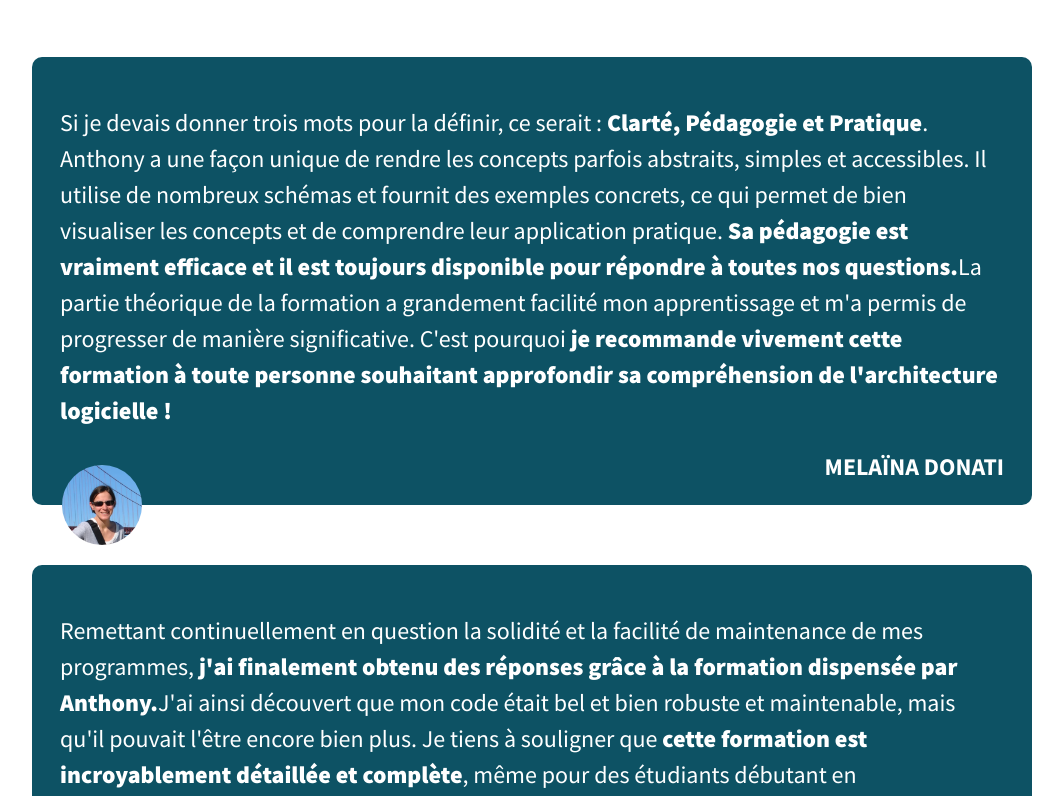
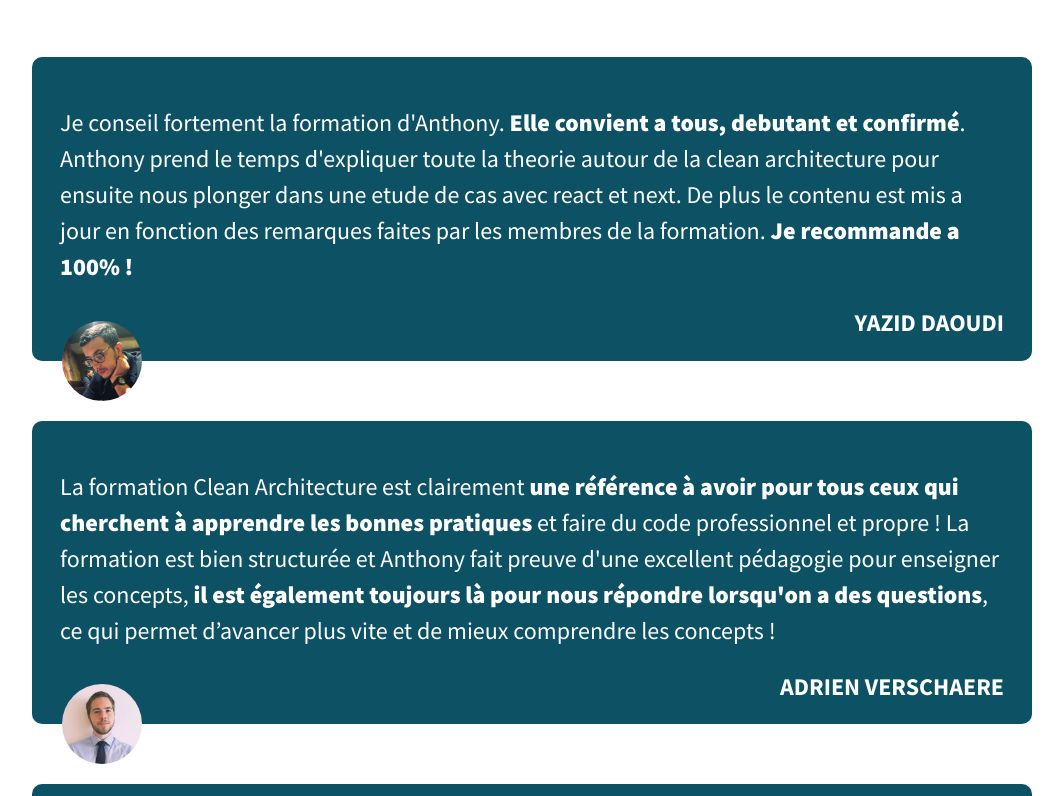
Before and after one commit to Ancyr-Academy/clean-architecture-landing-page, a Next.js app: page / in a window 1280 px wide. Shown: the part 6873-7669 px from the top of the page, without its empty margins (108-1171 px from the left). Built offline with nearby package versions, Linux system fonts and the light colour scheme.

Commit message:
task: feedback

```diff
--- a/src/sections/Reviews.tsx
+++ b/src/sections/Reviews.tsx
@@ -12,6 +12,51 @@ export const Reviews: React.FC<{}> = () => {
       <Container>
         <Title>Ce qu'en disent les élèves</Title>
         <Rows>
+          <Review>
+            <Paragraph>
+              Je conseil fortement la formation d'Anthony.{" "}
+              <b>Elle convient a tous, debutant et confirmé</b>. Anthony prend
+              le temps d'expliquer toute la theorie autour de la clean
+              architecture pour ensuite nous plonger dans une etude de cas avec
+              react et next. De plus le contenu est mis a jour en fonction des
+              remarques faites par les membres de la formation.{" "}
+              <b>Je recommande a 100% !</b>
+            </Paragraph>
+            <Author
+              href="https://www.linkedin.com/in/yazid-daoudi/"
+              target="_blank"
+            >
+              Yazid Daoudi
+            </Author>
+
+            <ProfilePicture url={"/images/yaziddaoudi.jpeg"} />
+          </Review>
+          <Review>
+            <Paragraph>
+              La formation Clean Architecture est clairement{" "}
+              <b>
+                une référence à avoir pour tous ceux qui cherchent à apprendre
+                les bonnes pratiques
+              </b>{" "}
+              et faire du code professionnel et propre ! La formation est bien
+              structurée et Anthony fait preuve d'une excellent pédagogie pour
+              enseigner les concepts,{" "}
+              <b>
+                il est également toujours là pour nous répondre lorsqu'on a des
+                questions
+              </b>
+              , ce qui permet d’avancer plus vite et de mieux comprendre les
+              concepts !
+            </Paragraph>
+            <Author
+              href="https://www.linkedin.com/in/adrien-verschaere/"
+              target="_blank"
+            >
+              Adrien Verschaere
+            </Author>
+
+            <ProfilePicture url={"/images/adrienverschaere.jpeg"} />
+          </Review>
           <Review>
             <Paragraph>
               Si je devais donner trois mots pour la définir, ce serait :{" "}
@@ -76,25 +121,6 @@ export const Reviews: React.FC<{}> = () => {
             </Author>
 
             <ProfilePicture url={"/images/theodepelsmacker.jpeg"} />
-          </Review>
-          <Review>
-            <Paragraph>
-              Je conseil fortement la formation d'Anthony.{" "}
-              <b>Elle convient a tous, debutant et confirmé</b>. Anthony prend
-              le temps d'expliquer toute la theorie autour de la clean
-              architecture pour ensuite nous plonger dans une etude de cas avec
-              react et next. De plus le contenu est mis a jour en fonction des
-              remarques faites par les membres de la formation.{" "}
-              <b>Je recommande a 100% !</b>
-            </Paragraph>
-            <Author
-              href="https://www.linkedin.com/in/yazid-daoudi/"
-              target="_blank"
-            >
-              Yazid Daoudi
-            </Author>
-
-            <ProfilePicture url={"/images/yaziddaoudi.jpeg"} />
           </Review>
         </Rows>
       </Container>
```
Also changed, not shown: public/images/adrienverschaere.jpeg (added).
